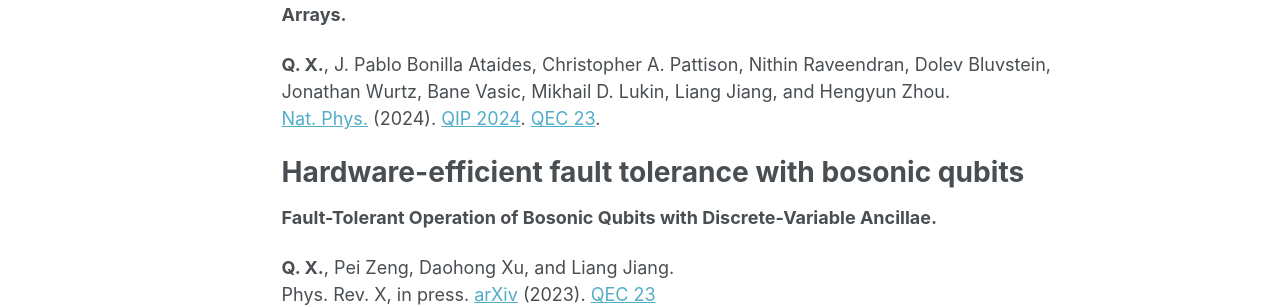
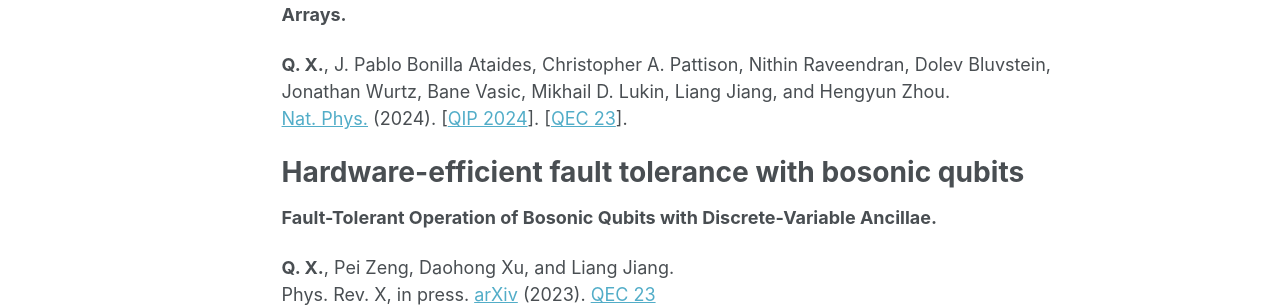
Before and after one commit to deltaXdeltaQ/deltaXdeltaQ.github.io, a Jekyll site: the page built from _pages/about.md, in a window 1280 px wide and 1400 px high. Shown: the part 515-822 px from the top of the window. Built offline with Jekyll 4.4.1, drawn with Linux system fonts in a browser that asks for light colours; some web fonts are replaced.

```diff
--- a/_pages/about.md
+++ b/_pages/about.md
@@ -19,7 +19,7 @@ Low-overhead fault-tolerant quantum computing with quantum low-density-parity-ch
 **Constant-Overhead Fault-Tolerant Quantum Computation with Reconfigurable Atom Arrays.**
 
 **Q. X.**, J. Pablo Bonilla Ataides, Christopher A. Pattison, Nithin Raveendran, Dolev Bluvstein, Jonathan Wurtz, Bane Vasic, Mikhail D. Lukin, Liang Jiang, and Hengyun Zhou.\
-[Nat. Phys.](https://www.nature.com/articles/s41567-024-02479-z) (2024). [QIP 2024](https://www.youtube.com/watch?v=5tfj4ArAJa0). [QEC 23](https://www.youtube.com/watch?v=rBuKW87xrag).
+[Nat. Phys.](https://www.nature.com/articles/s41567-024-02479-z) (2024). \[[QIP 2024](https://www.youtube.com/watch?v=5tfj4ArAJa0)\]. \[[QEC 23](https://www.youtube.com/watch?v=rBuKW87xrag)\].
 
 
 Hardware-efficient fault tolerance with bosonic qubits
```
